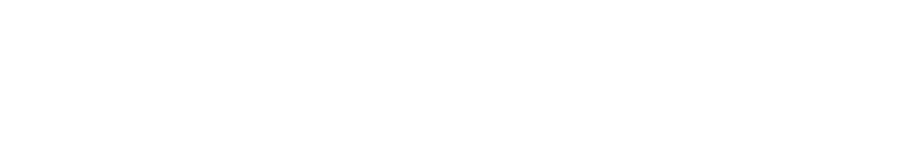
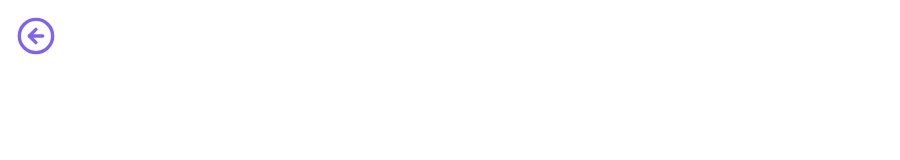
Before and after one commit to ViniNathan/glossary-app, a Next.js app in the folder frontend/: page /login in a window 1280 px wide. Shown: the top 160 px of the page, without its empty margins (0-900 px from the left). Built offline with nearby package versions, Linux system fonts and the light colour scheme.

Commit message:
feat: add back navigation icon to login page

```diff
--- a/frontend/src/app/(public)/login/page.tsx
+++ b/frontend/src/app/(public)/login/page.tsx
@@ -1,5 +1,6 @@
 "use client";
 import React from "react";
+import { FiArrowLeftCircle } from "react-icons/fi";
 
 function LoginPage() {
   const handleLogin = (event: React.FormEvent) => {
@@ -9,6 +10,10 @@ function LoginPage() {
   };
 
   return (
+    <>
+      <div className="absolute top-4 left-4">
+        <FiArrowLeftCircle className="size-10 text-[#7f62f4] hover:text-[#7f5af0] cursor-pointer" />
+      </div>
       <div className="container mx-auto flex min-h-screen flex-col items-center justify-center gap-4 px-4 py-6 md:gap-8">
         <h1 className="text-2xl font-bold md:text-3xl lg:text-4xl">
           <span className="bg-gradient-to-r from-[#7f5af0] to-[#2cb5e8] bg-clip-text text-transparent select-none">Comece</span>
@@ -42,6 +47,8 @@ function LoginPage() {
           </form>
         </div>
       </div>
+    </>
+
   );
 }
 
```
Lines whose indentation alone changed are shown as unchanged.
